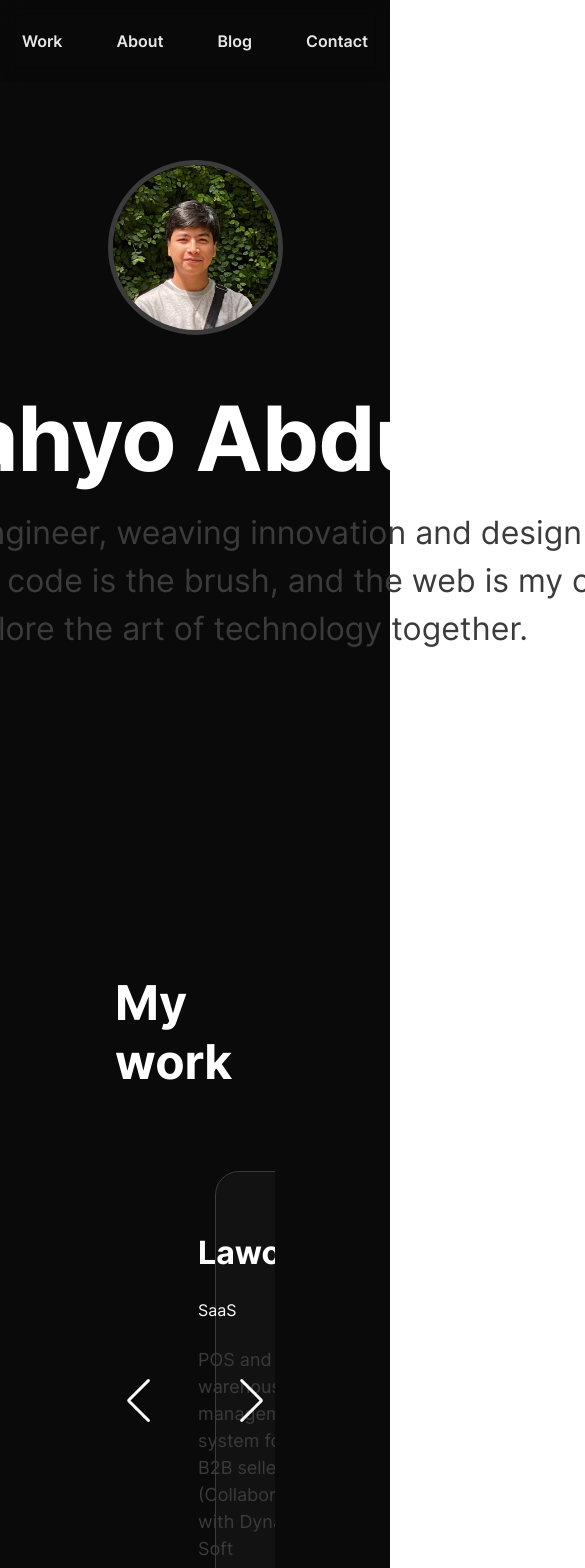
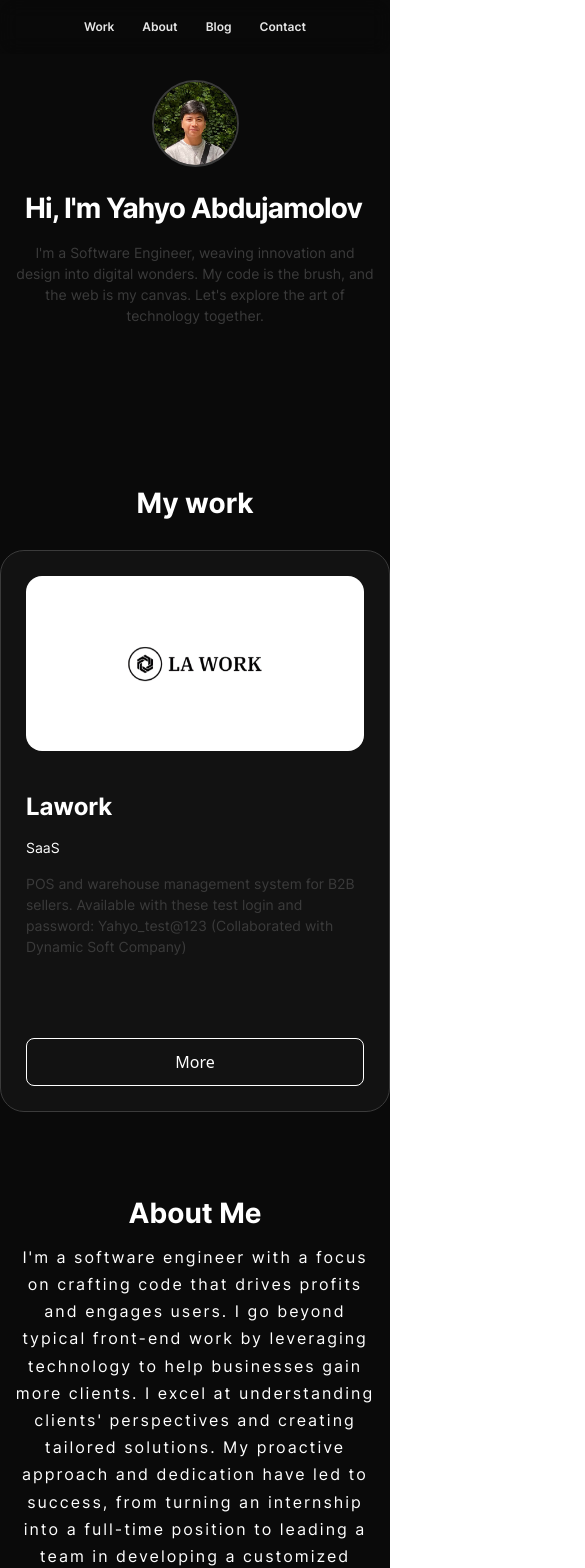
Before and after one commit to abdujamolyehya/portfolio-client, a Next.js app: page / in a window 390 px wide. Shown: the top 1568 px of the page, 585 px wide, since content can reach past the window. Built offline with nearby package versions, Linux system fonts and the light colour scheme.

Commit message:
responsive design added

```diff
--- a/package.json
+++ b/package.json
@@ -18,6 +18,7 @@
     "react": "18.2.0",
     "react-dom": "18.2.0",
     "sass": "^1.68.0",
+    "sharp": "^0.32.6",
     "swiper": "^10.3.0",
     "tailwindcss": "3.3.3"
   }
--- a/src/app/page.js
+++ b/src/app/page.js
@@ -7,7 +7,7 @@ import Contact from "@/components/Contact/Contact"
 export default function Home() {
     return(
         <>
-            <main className="pt-[80px] bg-black">
+            <main className="pt-[80px] mobile:pt-[40px] bg-black">
                 <Main/>
                 <Work/>
                 <About/>
--- a/src/components/About/About.jsx
+++ b/src/components/About/About.jsx
@@ -57,16 +57,16 @@ export default function About() {
 
   return (
     <>
-      <section className="bg-black py-[100px]" id="about">
-        <div className="container px-[115px] flex flex-col gap-[20px] items-start">
+      <section className="bg-black py-[100px] medium:py-[50px] mobile:py-[40px]" id="about">
+        <div className="container px-[115px] medium:px-[30px] mobile:px-[15px] flex flex-col gap-[20px] medium:gap-[15px] mobile:gap-[10px] items-start mobile:items-center">
           <h2
-            className="inter700 leading-[150%] text-[48px] text-white"
+            className="inter700 leading-[150%] text-[48px] medium:text-[36px] mobile:text-[28px] text-white"
             data-aos="fade-right"
           >
             About Me
           </h2>
           <p
-            className="inter400 text-[20px] leading-[170%] text-white text-justify tracking-[2px]"
+            className="inter400 text-[20px] medium:text-[16px] mobile:text-[16px] leading-[170%] text-white text-justify mobile:text-center tracking-[2px]"
             data-aos="fade-right"
           >
             I&apos;m a software engineer with a focus on crafting code that
@@ -79,27 +79,27 @@ export default function About() {
             for private schools. I&apos;m committed to pushing the boundaries of
             software engineering to create meaningful experiences.
           </p>
-          <div className="mt-[70px]">
+          <div className="mt-[70px] medium:mt-[40px] mobile:mt-[40px]">
             <h2
-              className="text-[32px] text-white inter700 tracking-[2px]"
+              className="text-[32px] medium:text-[24px] mobile:text-[20px] text-white inter700 tracking-[2px] mobile:text-center"
               data-aos="fade-right"
             >
               PROFESSIONAL EXPERIENCE
             </h2>
             {experience.map((exp, index) => (
-              <div key={index} className="mt-[50px]">
-                <div className="flex justify-between text-white mt-[30px]">
-                  <h3 className="text-[22px] inter400" data-aos="fade-right">
+              <div key={index} className="mt-[50px] medium:mt-[30px] mobile:mt-[30px]">
+                <div className="flex mobile:flex-col medium:flex-col justify-between text-white mt-[30px] medium:mt-[20px] mobile:mt-[20px]">
+                  <h3 className="text-[22px] medium:text-[16px] mobile:text-[16px] inter400" data-aos="fade-right">
                     <strong className="text-[#FFAC1C]">
                       {exp.companyName}
                     </strong>{" "}
                     - {exp.title}
                   </h3>
-                  <h3 className="text-[#FFAC1C] inter700" data-aos="fade-left">
+                  <h3 className="text-[#FFAC1C] inter700 mobile:text-[14px] medium:text-[14px] medium:text-white" data-aos="fade-left">
                     {exp.time}
                   </h3>
                 </div>
-                <ul className="text-white list-disc mt-[20px] text-[18px] flex flex-col gap-[20px] pl-[20px] tracking-[2px] inter400">
+                <ul className="text-white list-disc mt-[20px] text-[18px] mobile:text-[14px] medium:text-[14px] flex flex-col gap-[20px] mobile:gap-[12px] medium:gap-[12px] pl-[20px] tracking-[2px] inter400">
                   {exp.bulletpoints.map((bullet, index) => (
                     <li key={index} data-aos="fade-right">
                       {bullet}
@@ -109,21 +109,21 @@ export default function About() {
               </div>
             ))}
           </div>
-          <div className="mt-[90px] w-full">
+          <div className="mt-[90px] medium:mt-[40px] mobile:mt-[40px] w-full">
             <h2
-              className="text-[32px] text-white inter700 tracking-[2px]"
+              className="text-[32px] medium:text-[24px] mobile:text-[20px] mobile:text-center text-white inter700 tracking-[2px]"
               data-aos="fade-right"
             >
               EDUCATION
             </h2>
             {education.map((edu, index) => (
               <div key={index}>
-                <div className="flex justify-between text-white mt-[30px]">
-                  <h3 className="text-[22px] inter400" data-aos="fade-right">
+                <div className="flex justify-between mobile:flex-col text-white mt-[30px] medium:mt-[20px] mobile:mt-[20px]">
+                  <h3 className="text-[22px] mobile:text-[16px] medium:text-[16px] inter400" data-aos="fade-right">
                     <strong className="text-[#FFAC1C]">{edu.name}</strong> -{" "}
                     {edu.profession}
                   </h3>
-                  <h3 className="text-[#FFAC1C] inter700" data-aos="fade-left">
+                  <h3 className="text-[#FFAC1C] inter700 mobile:text-[14px] medium:text-[14px]" data-aos="fade-left">
                     {edu.time}
                   </h3>
                 </div>
--- a/src/components/Header/Header.jsx
+++ b/src/components/Header/Header.jsx
@@ -1,4 +1,3 @@
-'use client'
 import React from "react";
 import Link from "next/link";
 
@@ -27,13 +26,13 @@ export default function Header() {
     ]
     return(
         <>
-            <header className="bg-black opacity-[90%] py-[20px] backdrop-blur-[10px] fixed z-[10] w-full">
+            <header className="bg-black opacity-[90%] py-[20px] mobile:py-[10px] backdrop-blur-[10px] fixed z-[10] w-full">
                 <nav className="container">
-                    <ul className="flex gap-[24px] justify-center">
+                    <ul className="flex gap-[24px] mobile:gap-[12px] justify-center">
                         {
                             headerLinks.map((link) => (
                                 <Link key={link.id} href={link.path}>
-                                    <li className="inter600 text-[16px] leading-[24px] text-white py-[8px] px-[14px] hover:bg-gray hover:border-lightgray border-black border-[1px] border-solid rounded-[8px] ease-in-out duration-500">
+                                    <li className="inter600 text-[16px] mobile:text-[12px] leading-[24px] text-white py-[8px] mobile:py-[4px] px-[14px] mobile:px-[7px] hover:bg-gray hover:border-lightgray border-black border-[1px] border-solid rounded-[8px] ease-in-out duration-500">
                                         {link.name}
                                     </li>
                                 </Link>
--- a/src/components/Main/Main.jsx
+++ b/src/components/Main/Main.jsx
@@ -10,25 +10,25 @@ export default function Main() {
   }, []);
   return (
     <>
-      <section className="bg-black pt-[80px] pb-[240px]">
-        <div className="container flex flex-col items-center gap-[50px]">
+      <section className="bg-black pt-[80px] medium:pt-[60px] mobile:pt-[40px] pb-[240px] medium:pb-[160px] mobile:pb-[120px]">
+        <div className="container flex flex-col items-center gap-[50px] medium:gap-[36px] mobile:gap-[25px] px-[30px] medium:px-[25px] mobile:px-[15px]">
           <Image
             data-aos="zoom-in"
-            className="rounded-[50%] border-lightgray border-solid border-[5px]"
+            className="rounded-[50%] border-lightgray border-solid border-[5px] mobile:border-[2px] mobile:w-[87px] medium:w-[120px] mobile:h-[87px] medium:h-[120px] "
             src={"/assets/images/main-img.jpg"}
             width={175}
             height={175}
             alt="my image"
             priority
           />
-          <div>
-            <div className="mx-[132px] pl-[20px]">
-              <h1 className=" inter700 text-[90px] leading-[120%] tracking-[-0.9px] text-white title">
+          <div className="flex flex-col items-center gap-[16px] ">
+            <div className="text-center">
+              <h1 className="inter700 text-[90px] mobile:text-[28px] medium:text-[50px] leading-[120%] tracking-[-0.9px] text-white title">
                 Hi, I&apos;m Yahyo Abdujamolov
               </h1>
             </div>
             <h2
-              className="mt-[16px] text-[32px] inter400 leading-[150%] text-lightgray text-center mx-[220px]"
+              className="text-[32px] medium:text-[24px] mobile:text-[14px] inter400 leading-[150%] text-lightgray text-center mx-[220px] medium:mx-[50px] mobile:mx-0 mobile:text-center"
               data-aos="fade-up"
             >
               I&apos;m a Software Engineer, weaving innovation and design into digital wonders. My code is the brush, and the web is my canvas. Let&apos;s explore the art of technology together.
--- a/src/components/Work/Work.jsx
+++ b/src/components/Work/Work.jsx
@@ -15,7 +15,7 @@ export default function Work() {
       name: "Lawork",
       type: "SaaS",
       about:
-        "POS and warehouse management system for B2B sellers. (Collaborated with Dynamic Soft Company)",
+        "POS and warehouse management system for B2B sellers. Available with these test login and password: Yahyo_test@123 (Collaborated with Dynamic Soft Company)",
       img: "/assets/images/lawork.png",
       link: "https://dynamicsoft.uz/en/portfolio/lawork",
       width: 300,
@@ -72,17 +72,17 @@ export default function Work() {
   }, []);
   return (
     <>
-      <section className="py-[80px] bg-black flex justify-center" id="work">
-        <div className="container px-[115px]">
+      <section className="py-[80px] mobile:py-[40px] medium:py-[40px] bg-black flex justify-center" id="work">
+        <div className="container px-[115px] medium:px-0 mobile:px-0">
           <h2
-            className="inter700 text-[48px] leaing-[150%] text-white"
+            className="inter700 text-[48px] medium:text-[36px] mobile:text-[28px] mobile:text-center leaing-[150%] text-white px-[30px] medium:px-[25px] mobile:px-[15px]"
             data-aos="fade-right"
           >
             My work
           </h2>
           <Swiper
             data-aos="zoom-in"
-            className="z-10 mt-[80px]"
+            className="z-10 mt-[80px] medium:mt-[40px] mobile:mt-[30px]"
             modules={[Navigation]}
             spaceBetween={30}
             loop={true}
@@ -91,23 +91,23 @@ export default function Work() {
             navigation
           >
             {myWork.map((work) => (
-              <SwiperSlide key={work.id}>
-                <div className="flex bg-gray border-[1px] border-solid border-lightgray rounded-[24px] p-[60px] justify-center gap-[40px] mx-[100px] h-[460px]">
-                  <div className="w-[386px] flex flex-col gap-[24px]">
+              <SwiperSlide key={work.id} className="mobile:cursor-grab medium:cursor-grab">
+                <div className="flex mobile:flex-col bg-gray border-[1px] border-solid border-lightgray rounded-[24px] p-[60px] medium:p-[30px] mobile:p-[25px] justify-center gap-[40px] medium:gap-[20px] mx-[100px] mobile:mx-0 medium:mx-0 h-[460px] medium:h-[380px] mobile:h-auto">
+                  <div className="w-[386px] mobile:w-auto flex flex-col gap-[24px] mobile:gap-[15px] mobile:order-2">
                     <h3
-                      className="inter700 leading-[130%] text-[32px] text-white"
+                      className="inter700 leading-[130%] text-[32px] medium:text-[24px] mobile:text-[24px] text-white"
                       data-aos="fade-right"
                     >
                       {work.name}
                     </h3>
                     <p
-                      className="text-white text-[16px] inter400 leading-[150%]"
+                      className="text-white text-[16px] medium:text-[14px] mobile:text-[14px] inter400 leading-[150%]"
                       data-aos="fade-right"
                     >
                       {work.type}
                     </p>
                     <p
-                      className="text-lightgray inter400 text-[18px] leading-[150%] h-[300px]"
+                      className="text-lightgray inter400 text-[18px] medium:text-[14px] mobile:text-[14px] leading-[150%] h-[300px] medium:h-[150px] mobile:h-[150px] "
                       data-aos="fade-right"
                     >
                       {work.about}
@@ -116,12 +116,13 @@ export default function Work() {
                         More
                       </a>
                   </div>
-                  <div className="bg-white rounded-[16px] flex items-center justify-center w-[460px] h-auto">
+                  <div className="bg-white rounded-[16px] flex items-center justify-center w-[460px] mobile:w-auto medium:w-[400px] h-auto mobile:h-[175px] mobile:order-1">
                     <div
                       className="box-border flex items-center justify-center"
                       data-aos="fade-left"
                     >
                       <Image
+                        className="medium:scale-75 mobile:scale-50"
                         src={work.img}
                         width={work.width}
                         height={work.height}
--- a/src/style/main.scss
+++ b/src/style/main.scss
@@ -15,9 +15,15 @@
         margin: 0 auto;
     }
 
-    @media (max-width: 800px) {
+    @media (max-width: 700px) {
         .container{
             max-width: 393px;
+        }
+    }
+
+    @media (max-width: 1200px) and (min-width: 700px) {
+        .container{
+            max-width: 700px;
         }
     }
 }
@@ -46,12 +52,34 @@
 
 .title{
     border-right: 7px solid;
+    padding: 0 10px;
     width: 100%;
     white-space: nowrap;
     overflow: hidden;
     animation:
         typing 2s steps(22),
         cursor .4s step-end infinite alternate;
+}
+
+@media (max-width: 700px){
+    .title{
+        border-right: 3px solid;
+    }
+    .swiper-button-next{
+        display: none !important;
+    }
+    .swiper-button-prev{
+        display: none !important;
+    }
+}
+
+@media (max-width: 1200px) and (min-width: 700px){
+    .swiper-button-next{
+        display: none !important;
+    }
+    .swiper-button-prev{
+        display: none !important;
+    }
 }
 
 @keyframes cursor {
```
Also changed, not shown: src/components/Contact/Contact.jsx (+12 -11 lines), tailwind.config.js (+9 -0 lines), 1 other file (tests, documents, lock files or other folders).
